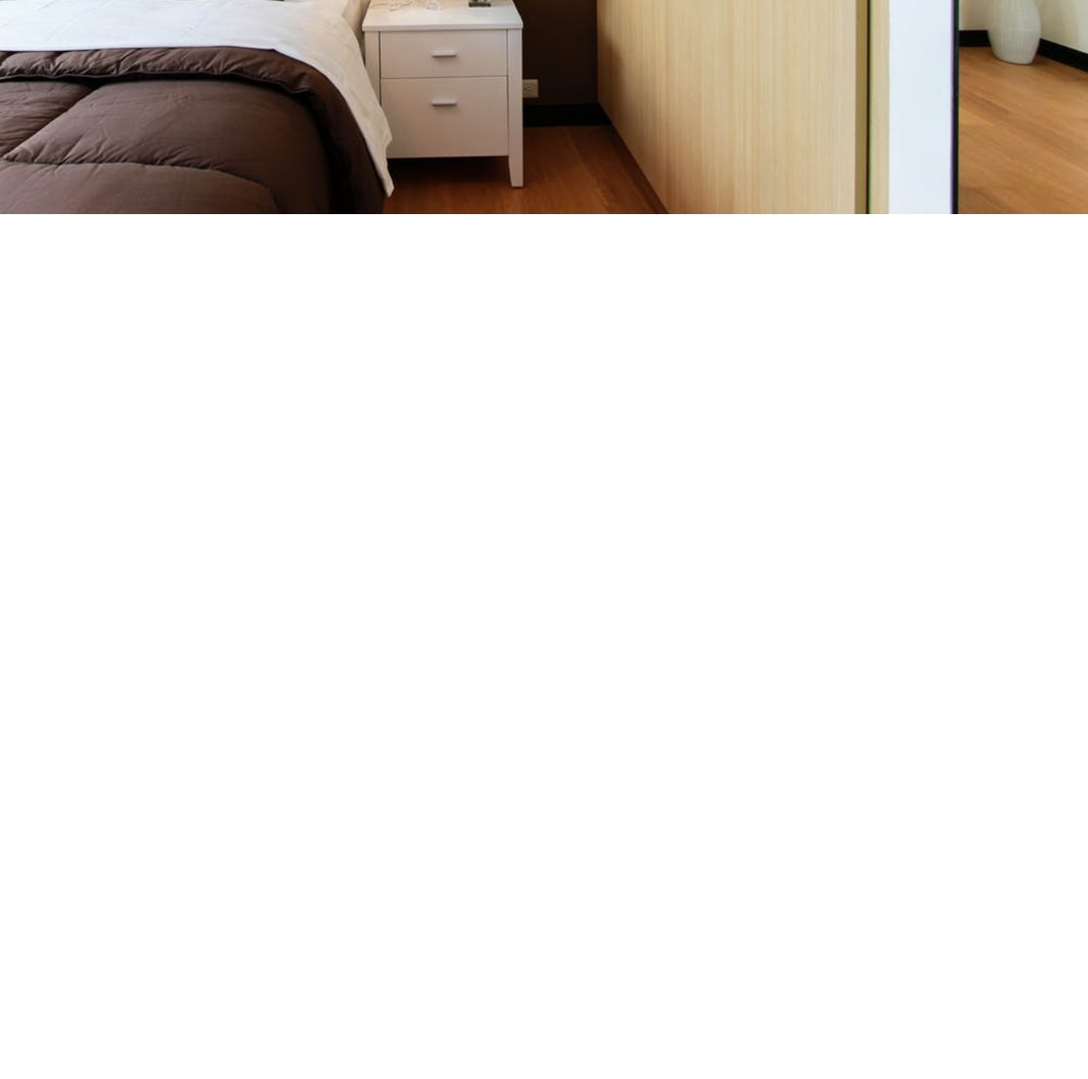
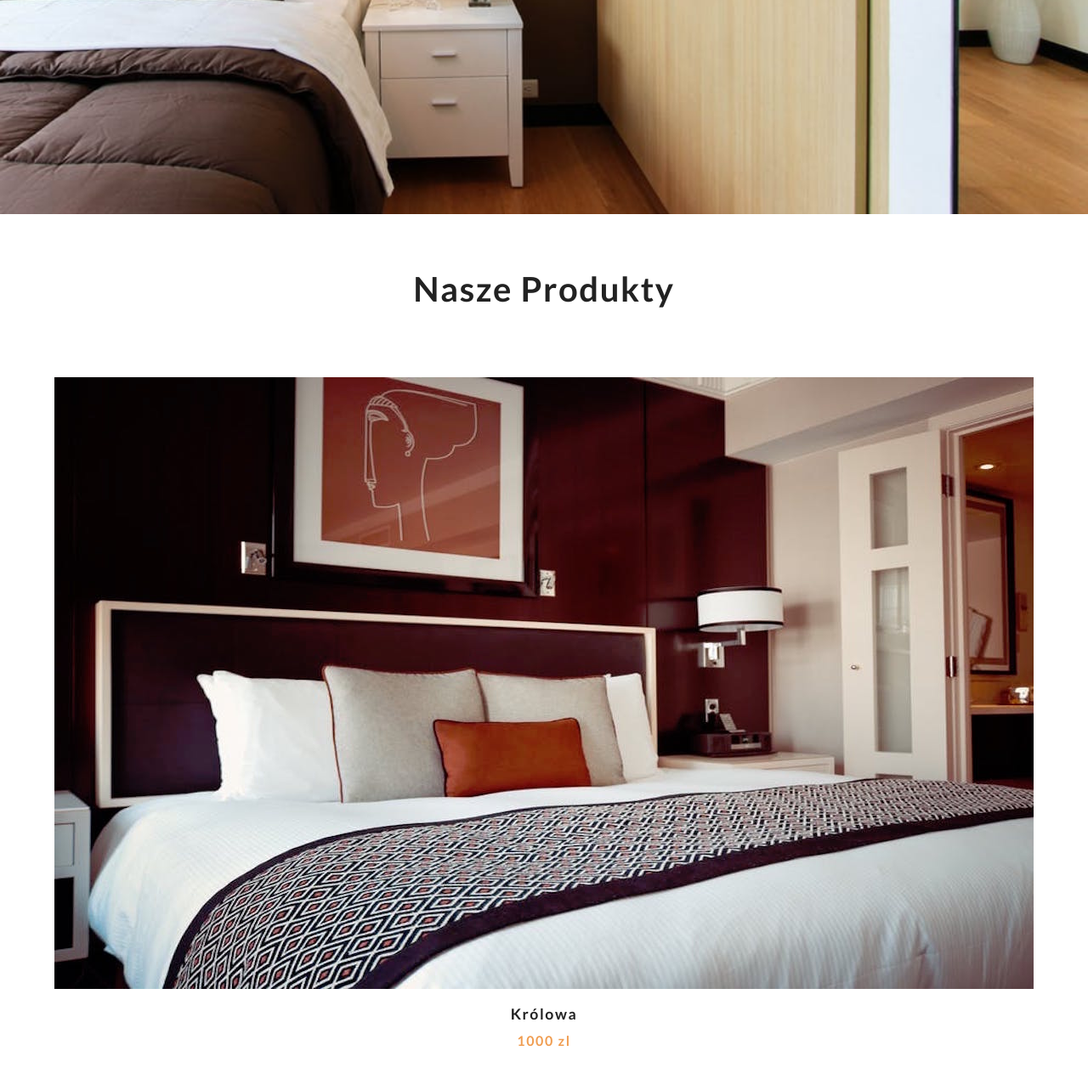
Before and after one commit to Nevo0/JavascriptProjects, a plain HTML site: page projects/index.html in a window 1280 px wide. Shown: the part 548-1818 px from the top of the page at 85% size. Before the commit the page ends 800 px from the top, so only its background shows below. Drawn offline with Linux system fonts and the light colour scheme.

Commit message:
products layout

```diff
--- a/projects/index.html
+++ b/projects/index.html
@@ -40,7 +40,27 @@
         </div>
     </header>
     <!-- end of hero -->
-
+    <!-- products   -->
+    <section class="products">
+        <div class="section-title">
+            <h2>nasze produkty</h2>
+        </div>
+        <div class="products-center">
+            <!-- single product -->
+            <article class="product">
+                <div class="img-container">
+                    <img src="./images/product-1.jpeg" alt="product">
+                    <button class="bag-btn" data-id="1">
+                        <i class="fas fa-shopping-cart"></i>
+                    </button>
+                </div>
+                <h3>Królowa</h3>
+                <h4>1000 zl</h4>
+            </article>
+            <!-- end of single product -->
+        </div>
+    </section>
+    <!-- end of products   -->
 
 
     <script src="app.js"></script>
--- a/projects/styles.css
+++ b/projects/styles.css
@@ -105,3 +105,86 @@ body {
 }
 
 /* --------------- End of Hero ---------------- */
+/* --------------- Products ---------------- */
+
+.products {
+    padding: 4rem 0;
+}
+
+.section-title h2 {
+    text-align: center;
+    font-size: 2.5rem;
+    margin-bottom: 5rem;
+    text-transform: capitalize;
+    letter-spacing: var(--mainSpacing);
+}
+
+.products-center {
+    width: 90vw;
+    margin: 0 auto;
+    max-width: 1170px;
+    display: grid;
+    grid-template-columns: repeat(auto-fit, minmax(260px, 1fr));
+    grid-column-gap: 1.5rem;
+    grid-row-gap: 2rem;
+}
+
+.img-container {
+    position: relative;
+    overflow: hidden;
+}
+
+.bag-btn {
+    position: absolute;
+    top: 70%;
+    right: 0;
+    background: var(--primaryColor);
+    border: none;
+    text-transform: uppercase;
+    padding: 0.5rem 0.75rem;
+    letter-spacing: var(--mainSpacing);
+    font-weight: bold;
+    transition: var(--mainTransition);
+    transform: translateX(101%);
+    cursor: pointer;
+}
+
+.bag-btn:hover {
+    color: var(--mainWhite);
+}
+
+.fa-shopping-cart {
+    margin-right: 0.5rem;
+}
+
+.img-container:hover .bag-btn {
+    transform: translateX(0);
+}
+
+.product-img {
+    display: block;
+    width: 100%;
+    min-height: 12rem;
+    transition: var(--mainTransition);
+}
+
+.img-container:hover .product-img {
+    opacity: 0.5;
+}
+
+.product h3 {
+    text-transform: capitalize;
+    font-size: 1.1rem;
+    margin-top: 1rem;
+    letter-spacing: var(--mainSpacing);
+    text-align: center;
+}
+
+.product h4 {
+    margin-top: 0.7rem;
+    letter-spacing: var(--mainSpacing);
+    color: var(--primaryColor);
+    text-align: center;
+}
+
+/* ---------------End of Products ---------------- */
```
